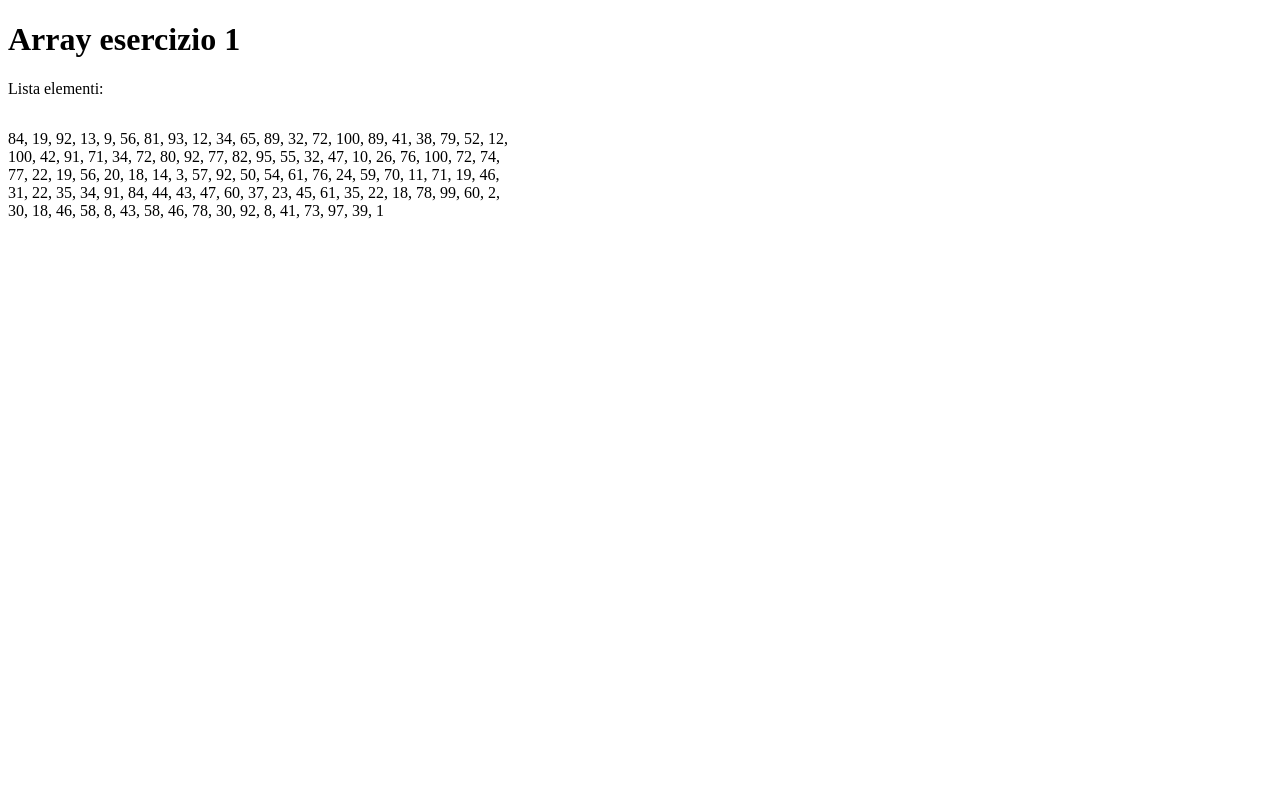
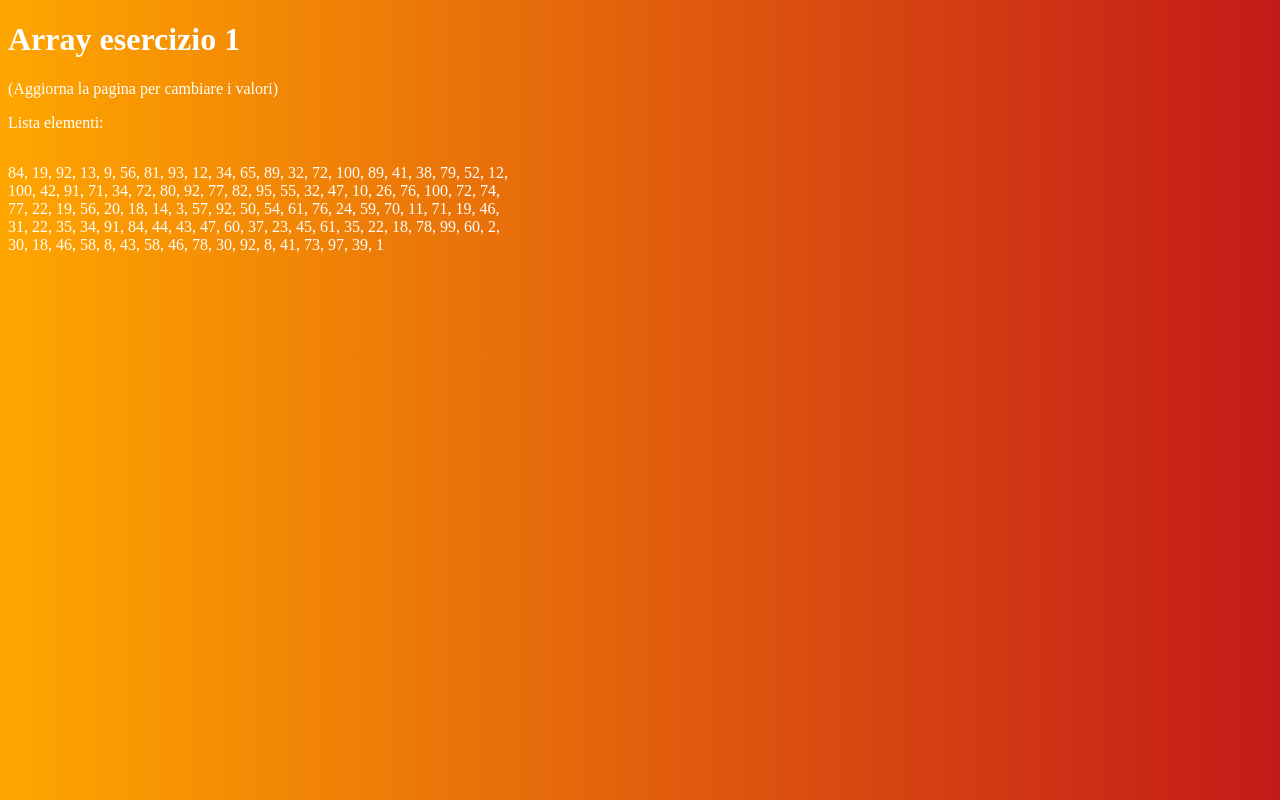
Before and after one commit to gabrielesavino/TPSIT, a plain HTML site: page array 1/index.html in a window 1280 px wide. Drawn offline with Linux system fonts and the light colour scheme.

Commit message:
Update index.html

```diff
--- a/array 1/index.html
+++ b/array 1/index.html
@@ -6,6 +6,19 @@
     <title>Array 1</title>
 
 <style>
+
+    body {
+        background: linear-gradient(to right, #ffa600, #c41919);
+    }
+
+    p{
+        color: white
+    }
+
+    h1{
+        color: white
+    }
+
     #container{
         height: 200px;
         width: 500px;
@@ -17,6 +30,8 @@
 <body>
 
     <h1>Array esercizio 1</h1>
+
+    <p>(Aggiorna la pagina per cambiare i valori)</p>
 
     <p>Lista elementi:</p>
 
```
